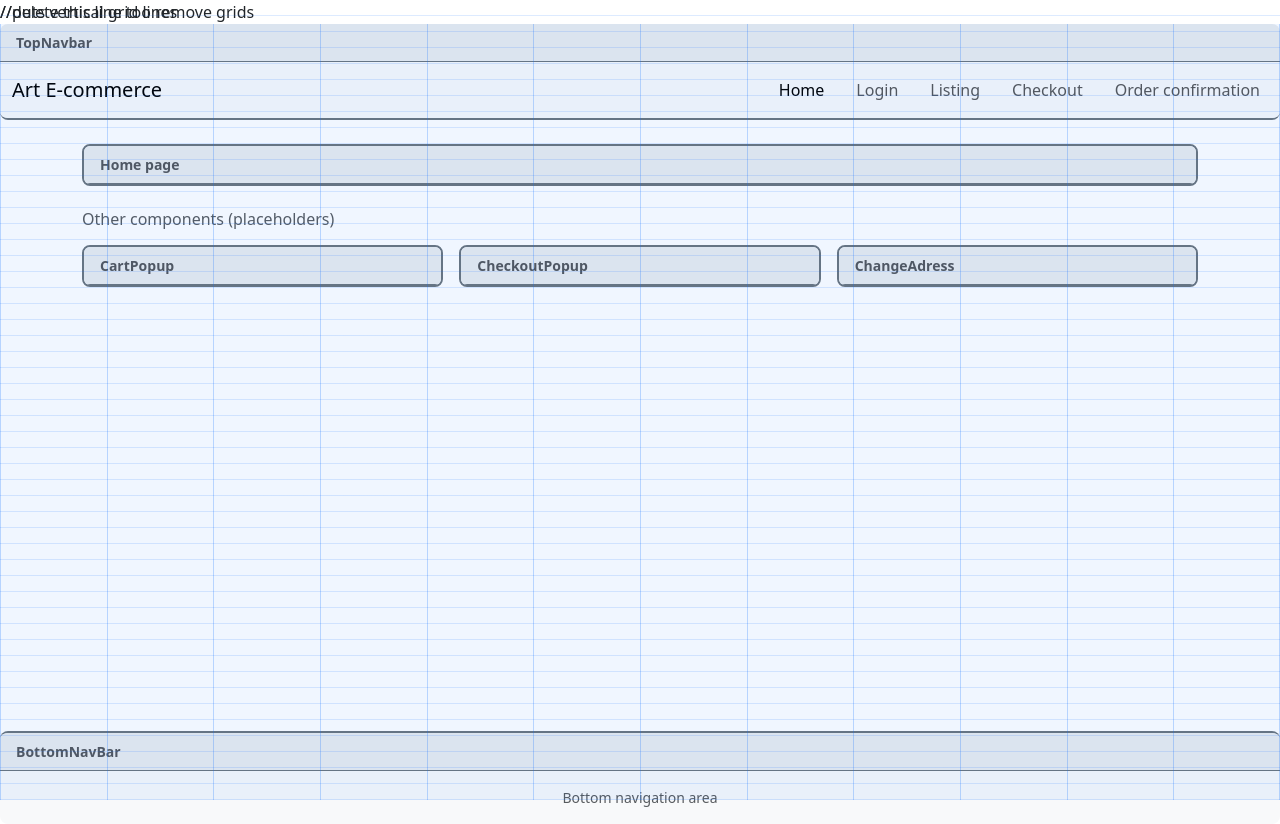
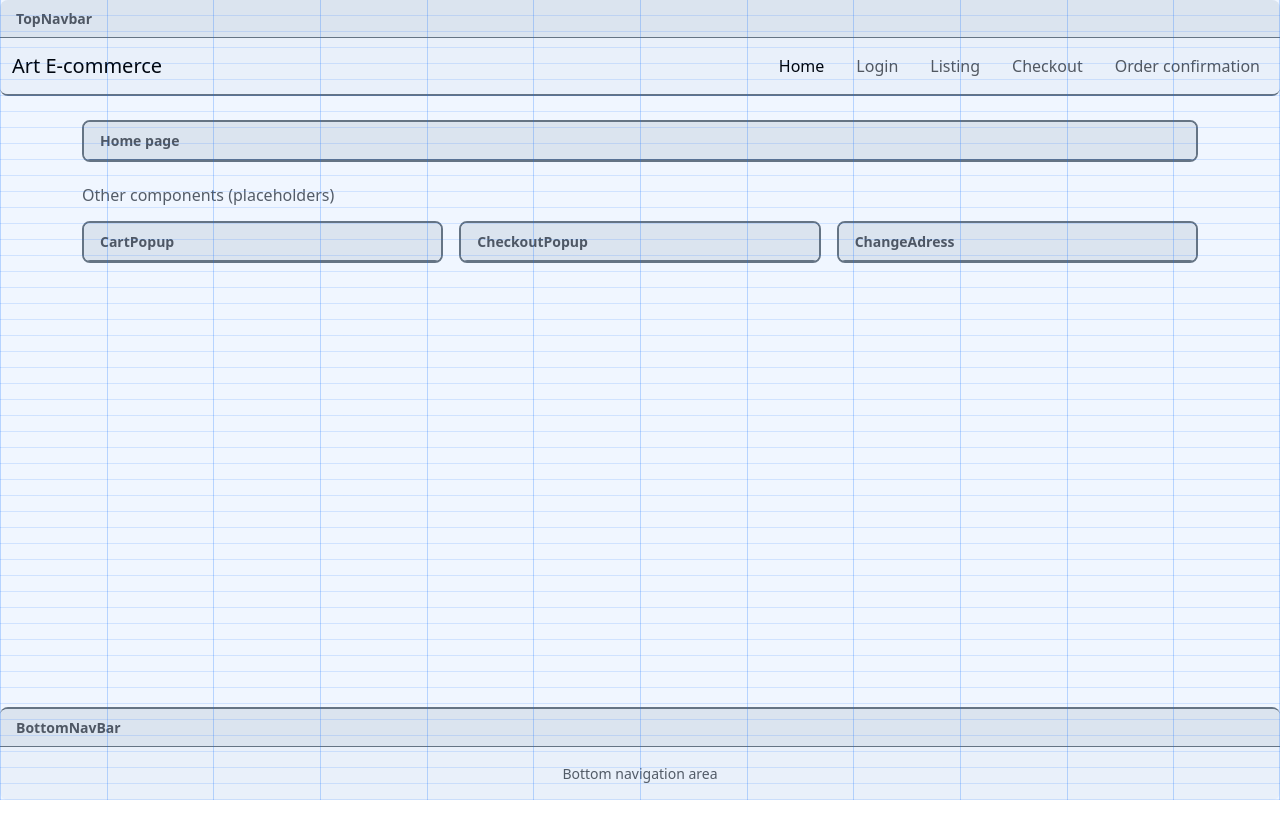
Before and after one commit to VCU-257/ugly-build-with-bootstrap-group-6, a React (Vite) app in the folder frontend/: page / in a window 1280 px wide. After the commit the page ends 800 px from the top, so only its background shows below. Built offline with nearby package versions, Linux system fonts and the light colour scheme.

Commit message:
removed text on top left

```diff
--- a/frontend/src/App.jsx
+++ b/frontend/src/App.jsx
@@ -14,7 +14,6 @@ import BootstrapGridOverlay from './components/BootstrapGridOverlay.jsx'
 export default function App() {
   return (
     <BrowserRouter>
-    //delete this line too remove grids
       <BootstrapGridOverlay />
       <div className="d-flex flex-column min-vh-100">
         <TopNavbar />
--- a/frontend/src/components/BootstrapGridOverlay.jsx
+++ b/frontend/src/components/BootstrapGridOverlay.jsx
@@ -16,7 +16,6 @@ export default function BootstrapGridOverlay() {
     >
       <div className="position-absolute top-0 start-0 w-100 h-100" style={horizontalGridStyle} />
 
-      //puts vertical grid lines
       <div className="container-fluid px-0 h-100 position-relative">
         <div className="row g-0 h-100 mx-0">
           {COLS.map((i) => (
```
